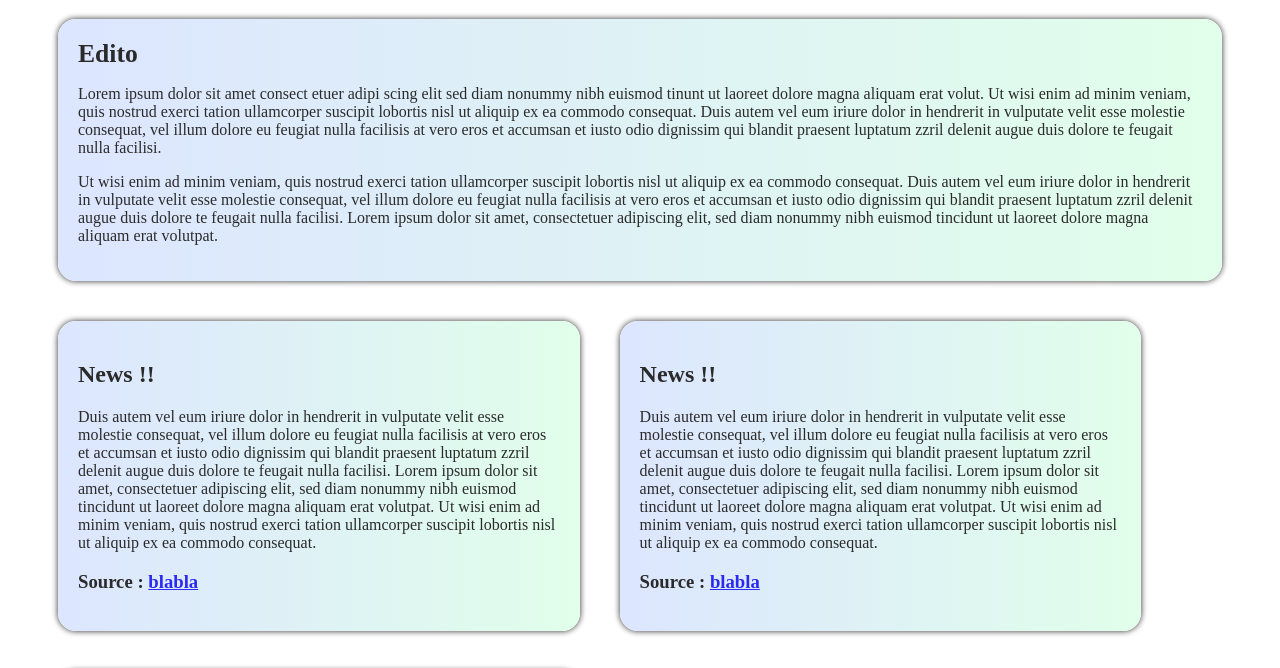
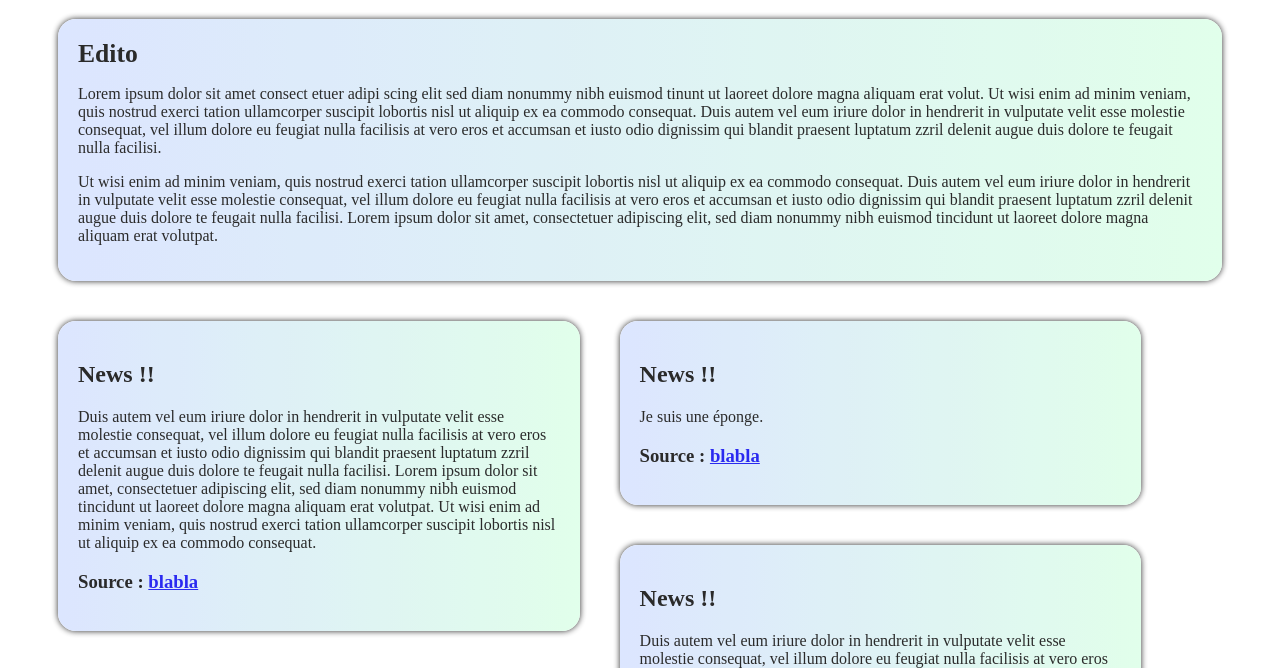
Before and after one commit to JunKerophile/TP3-Github, a plain HTML site: page index.html in a window 1280 px wide. Shown: the part 86-754 px from the top of the page. Drawn offline with Linux system fonts and the light colour scheme.

Commit message:
Ajout d'un article je suis une éponge

```diff
--- a/index.html
+++ b/index.html
@@ -52,7 +52,7 @@
 			News !!
 		</h2>
 		<p>
-			Duis autem vel eum iriure dolor in hendrerit in vulputate velit esse molestie consequat, vel illum dolore eu feugiat nulla facilisis at vero eros et accumsan et iusto odio dignissim qui blandit praesent luptatum zzril delenit augue duis dolore te feugait nulla facilisi. Lorem ipsum dolor sit amet, consectetuer adipiscing elit, sed diam nonummy nibh euismod tincidunt ut laoreet dolore magna aliquam erat volutpat. Ut wisi enim ad minim veniam, quis nostrud exerci tation ullamcorper suscipit lobortis nisl ut aliquip ex ea commodo consequat.
+			Je suis une éponge.
 		</p>
 		<h3>Source : <a href="#">blabla</a>
 		</h3>
```
